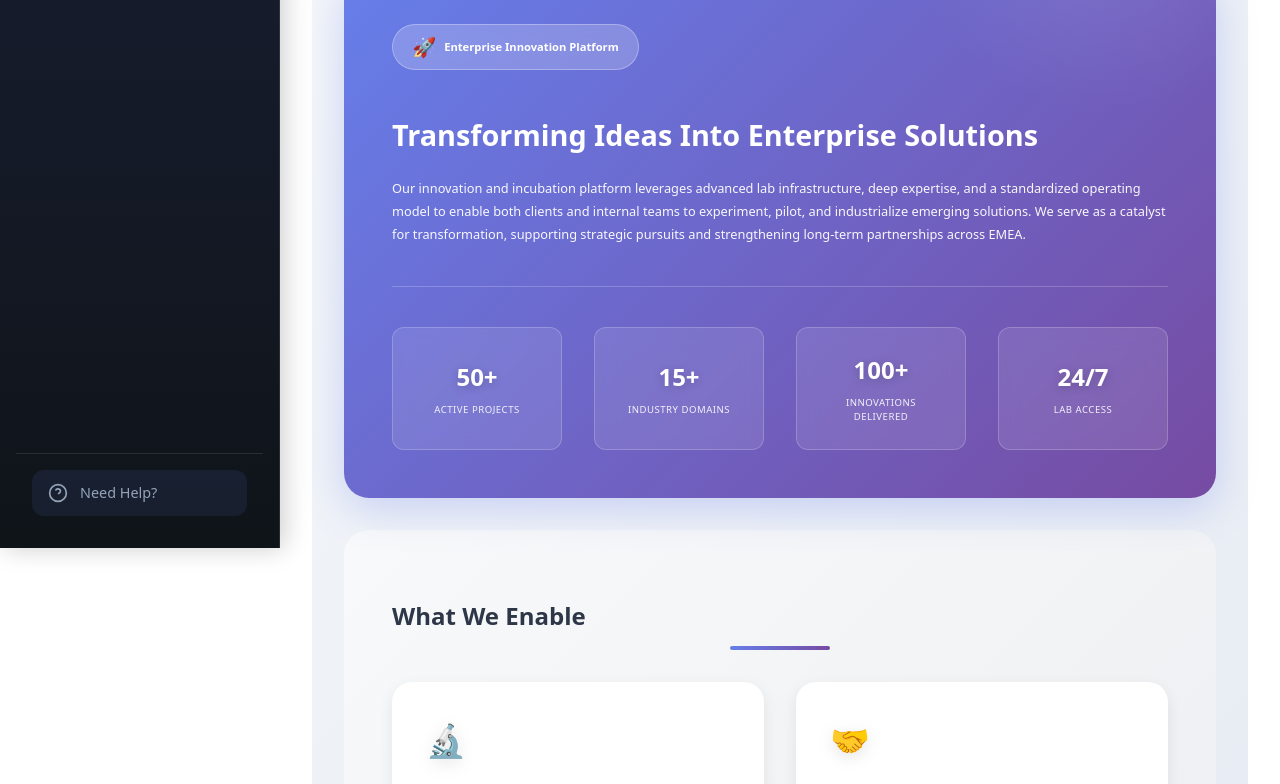
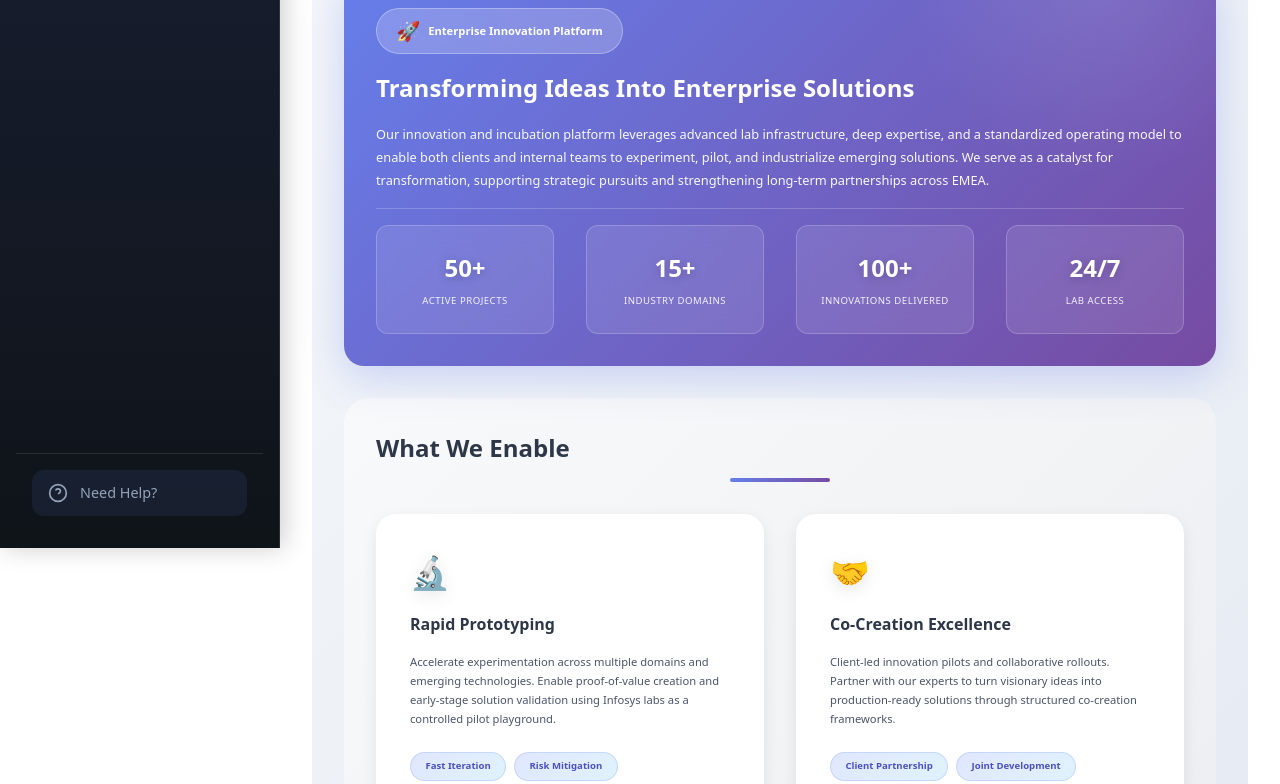
Before and after one commit to satishattada/innovation-hub, a React (Vite) app: page / in a window 1280 px wide. Shown: the part 300-1084 px from the top of the page. Built offline with nearby package versions, Linux system fonts and the light colour scheme.

Commit message:
code chnage for styles

```diff
--- a/src/pages/Home/Home.css
+++ b/src/pages/Home/Home.css
@@ -37,8 +37,8 @@
 
 .overview-content {
   background: linear-gradient(135deg, #667eea 0%, #764ba2 100%);
-  padding: 3rem;
-  border-radius: 25px;
+  padding: 2rem;
+  border-radius: 20px;
   color: white;
   box-shadow: 0 10px 40px rgba(102, 126, 234, 0.3);
   position: relative;
@@ -66,7 +66,6 @@
   border-radius: 25px;
   font-size: 0.7rem;
   font-weight: 600;
-  margin-bottom: 1.5rem;
   border: 1px solid rgba(255, 255, 255, 0.3);
 }
 
@@ -75,16 +74,14 @@
 }
 
 .overview-title {
-  font-size: 1.8rem;
   font-weight: bold;
-  margin-bottom: 1.5rem;
   line-height: 1.2;
 }
 
 .overview-description {
   font-size: 0.8rem;
   line-height: 1.8;
-  margin-bottom: 2.5rem;
+  margin-bottom: 1rem;
   opacity: 0.95;
   max-width: 900px;
 }
@@ -93,8 +90,8 @@
   display: grid;
   grid-template-columns: repeat(auto-fit, minmax(150px, 1fr));
   gap: 2rem;
-  margin-top: 2.5rem;
-  padding-top: 2.5rem;
+  margin-top: 1rem;
+  padding-top: 1rem;
   border-top: 1px solid rgba(255, 255, 255, 0.2);
 }
 
@@ -120,7 +117,7 @@
 /* Capabilities Section */
 .capabilities-section {
   margin: 2rem;
-  padding: 3rem;
+  padding: 2rem;
   background: linear-gradient(135deg, #f8f9fa 0%, #e9ecef 100%);
   border-radius: 25px;
 }
@@ -204,7 +201,7 @@
 /* Partners Section */
 .partners-section {
   margin: 2rem;
-  padding: 3rem;
+  padding: 2rem;
   background: white;
   border-radius: 25px;
   box-shadow: 0 8px 30px rgba(0, 0, 0, 0.08);
@@ -271,7 +268,7 @@
 /* Roadmap Section */
 .roadmap-section {
   margin: 2rem;
-  padding: 3rem;
+  padding: 2rem;
   background: linear-gradient(135deg, #1a1f35 0%, #0f1419 100%);
   border-radius: 25px;
   color: white;
@@ -393,7 +390,7 @@
   text-align: center;
   color: var(--theme-color);
   margin-bottom: 2rem;
-  font-size: 1.3rem;
+  margin: 0;
   font-weight: bold;
 }
 
@@ -444,7 +441,7 @@
 /* Process Section */
 .process-section {
   margin: 2rem;
-  padding: 3rem;
+  padding: 2rem;
   background: linear-gradient(135deg, #f8f9fa 0%, #e9ecef 100%);
   border-radius: 20px;
   box-shadow: 0 8px 24px rgba(0, 0, 0, 0.1);
@@ -452,10 +449,10 @@
 
 .section-title {
   text-align: center;
-  font-size: 1.5rem;
   font-weight: bold;
   color: #2d3748;
   position: relative;
+  margin: 0;
   padding-bottom: 1rem;
 }
 
@@ -540,7 +537,7 @@
 /* Showcase Section */
 .showcase-section {
   margin: 2rem;
-  padding: 3rem;
+  padding: 2rem;
   background: linear-gradient(135deg, #667eea 0%, #764ba2 100%);
   border-radius: 20px;
   box-shadow: 0 8px 24px rgba(0, 0, 0, 0.15);
@@ -693,7 +690,7 @@
 /* Enhanced Get Started Section */
 .get-started-section {
   margin: 2rem;
-  padding: 3rem;
+  padding: 2rem;
   background: linear-gradient(135deg, #f8f9fa 0%, #e9ecef 100%);
   border-radius: 20px;
   box-shadow: 0 8px 24px rgba(0, 0, 0, 0.1);
@@ -703,7 +700,7 @@
   text-align: center;
   color: #4a5568;
   font-size: 0.8rem;
-  margin-bottom: 2rem;
+  margin-bottom: 1rem;
   max-width: 600px;
   margin-left: auto;
   margin-right: auto;
--- a/src/pages/Innovation/Innovation.css
+++ b/src/pages/Innovation/Innovation.css
@@ -1049,7 +1049,7 @@
     var(--primary-color) 0%,
     var(--secondary-color) 100%
   );
-  color: white;
+  /* color: white; */
   border-color: var(--primary-color);
   box-shadow: 0 4px 12px rgba(102, 126, 234, 0.3);
 }
```
